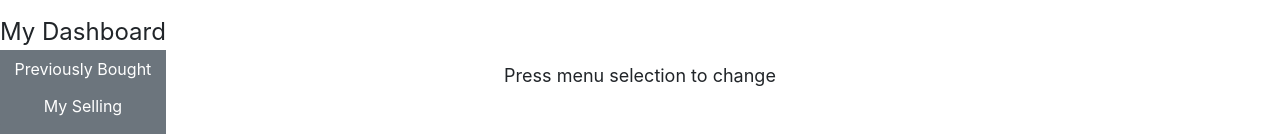
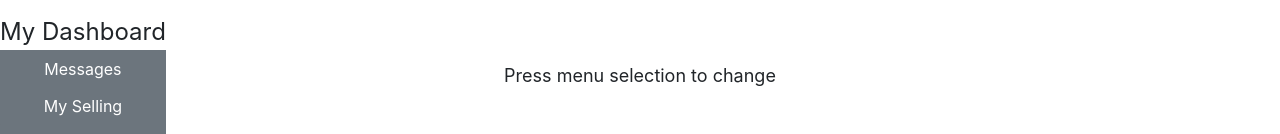
Before and after one commit to mattbho/Gator-Exchange, a React (Create React App) app in the folder client/: page /UserDashboard in a window 1280 px wide. Shown: the part 176-310 px from the top of the page. Built offline with nearby package versions, Linux system fonts and the light colour scheme.

Commit message:
Update, added messages to user dashboard menu selection

```diff
--- a/client/src/pages/AdminDashboard.js
+++ b/client/src/pages/AdminDashboard.js
@@ -15,7 +15,7 @@ export default class AdminDashboard extends React.Component {
 
   //admin profile information, username, contact info, etc.
   adminProfile = () => {
-    this.setState({ info: "admin-profile" });
+    this.setState({ info: "admin-profile-information" });
   };
 
   render() {
--- a/client/src/pages/UserDashboard.js
+++ b/client/src/pages/UserDashboard.js
@@ -9,8 +9,8 @@ export default class UserDashboard extends React.Component {
   }
 
   //State for previously bought items
-  previouslyBought = () => {
-    this.setState({ info: "previously-bought" });
+  messages = () => {
+    this.setState({ info: "messages" });
   };
 
   //State for current active selling post from the user
@@ -20,7 +20,7 @@ export default class UserDashboard extends React.Component {
 
   //State for user profile account information, username, contact info, etc.
   userProfile = () => {
-    this.setState({ info: "user-profile" });
+    this.setState({ info: "user-profile-information" });
   };
 
 
@@ -38,9 +38,9 @@ export default class UserDashboard extends React.Component {
           <button
             type="button"
             class="btn btn-secondary"
-            onClick={this.previouslyBought}
+            onClick={this.messages}
           >
-            Previously Bought
+            Messages
           </button>
 
           <button
```
